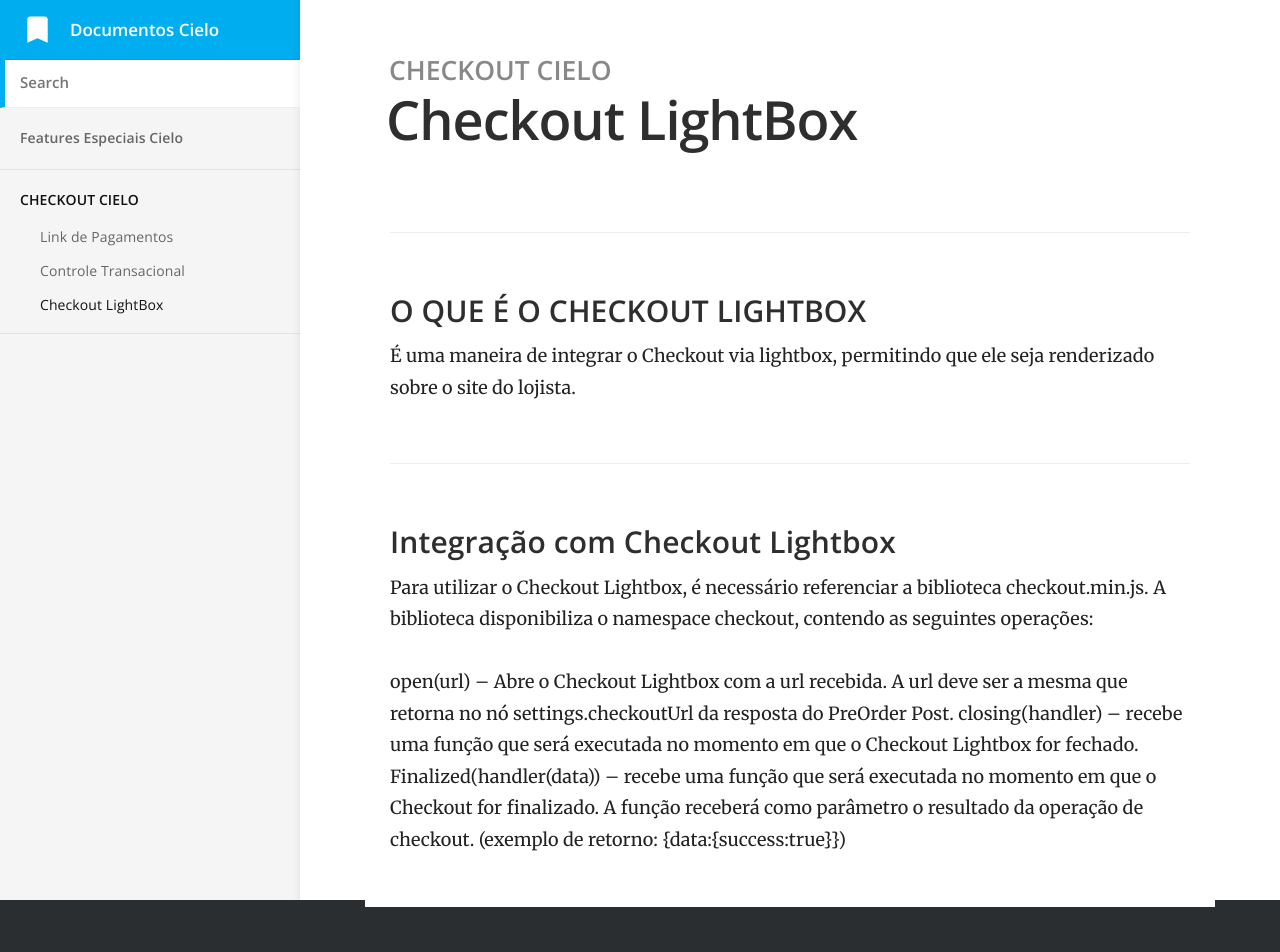
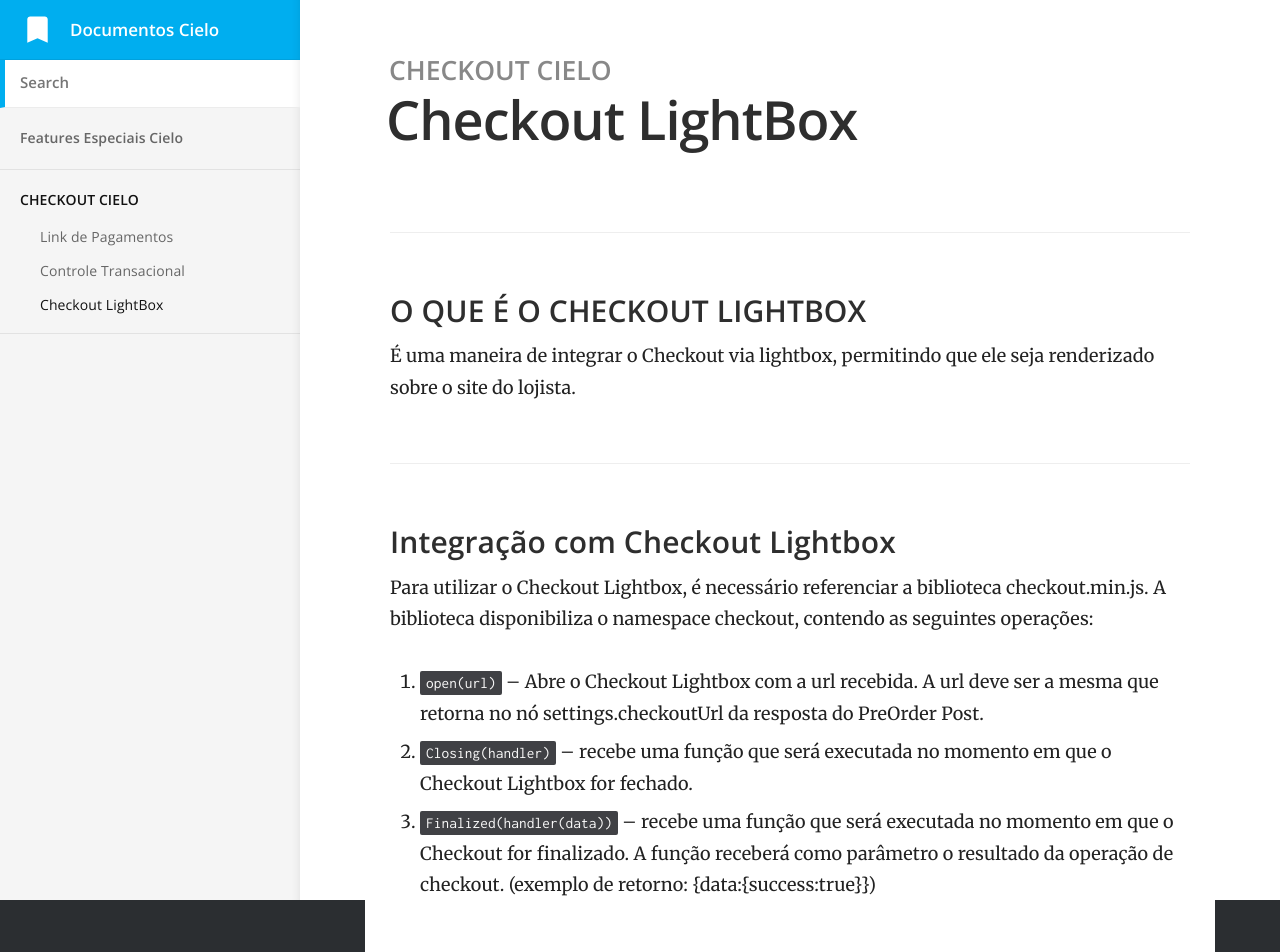
Before and after one commit to DocsCielo/PILOTOSALELO, a Jekyll site: the page built from _docs/checkoutcielo/Checkout Lightbox.md, in a window 1280 px wide. Built offline with Jekyll 4.4.1, drawn with Linux system fonts in a browser that asks for light colours; before the commit the page ends 907 px from its top, so only the background shows below that; part of the change alters nothing that is shown.

```diff
--- a/_docs/checkoutcielo/Checkout Lightbox.md
+++ b/_docs/checkoutcielo/Checkout Lightbox.md
@@ -14,6 +14,6 @@ order: 3
 Para utilizar o Checkout Lightbox, é necessário referenciar a biblioteca checkout.min.js.
 A biblioteca disponibiliza o namespace checkout, contendo as seguintes operações:
 
-open(url) – Abre o Checkout Lightbox com a url recebida. A url deve ser a mesma que retorna no nó settings.checkoutUrl da resposta do PreOrder Post.
-closing(handler) – recebe uma função que será executada no momento em que o Checkout Lightbox for fechado.
-Finalized(handler(data)) – recebe uma função que será executada no momento em que o Checkout for finalizado. A função receberá como parâmetro o resultado da operação de checkout. (exemplo de retorno: {data:{success:true}})
+1. `open(url)` – Abre o Checkout Lightbox com a url recebida. A url deve ser a mesma que retorna no nó settings.checkoutUrl da resposta do PreOrder Post.
+2. `Closing(handler)` – recebe uma função que será executada no momento em que o Checkout Lightbox for fechado.
+3. `Finalized(handler(data))` – recebe uma função que será executada no momento em que o Checkout for finalizado. A função receberá como parâmetro o resultado da operação de checkout. (exemplo de retorno: {data:{success:true}})
```
